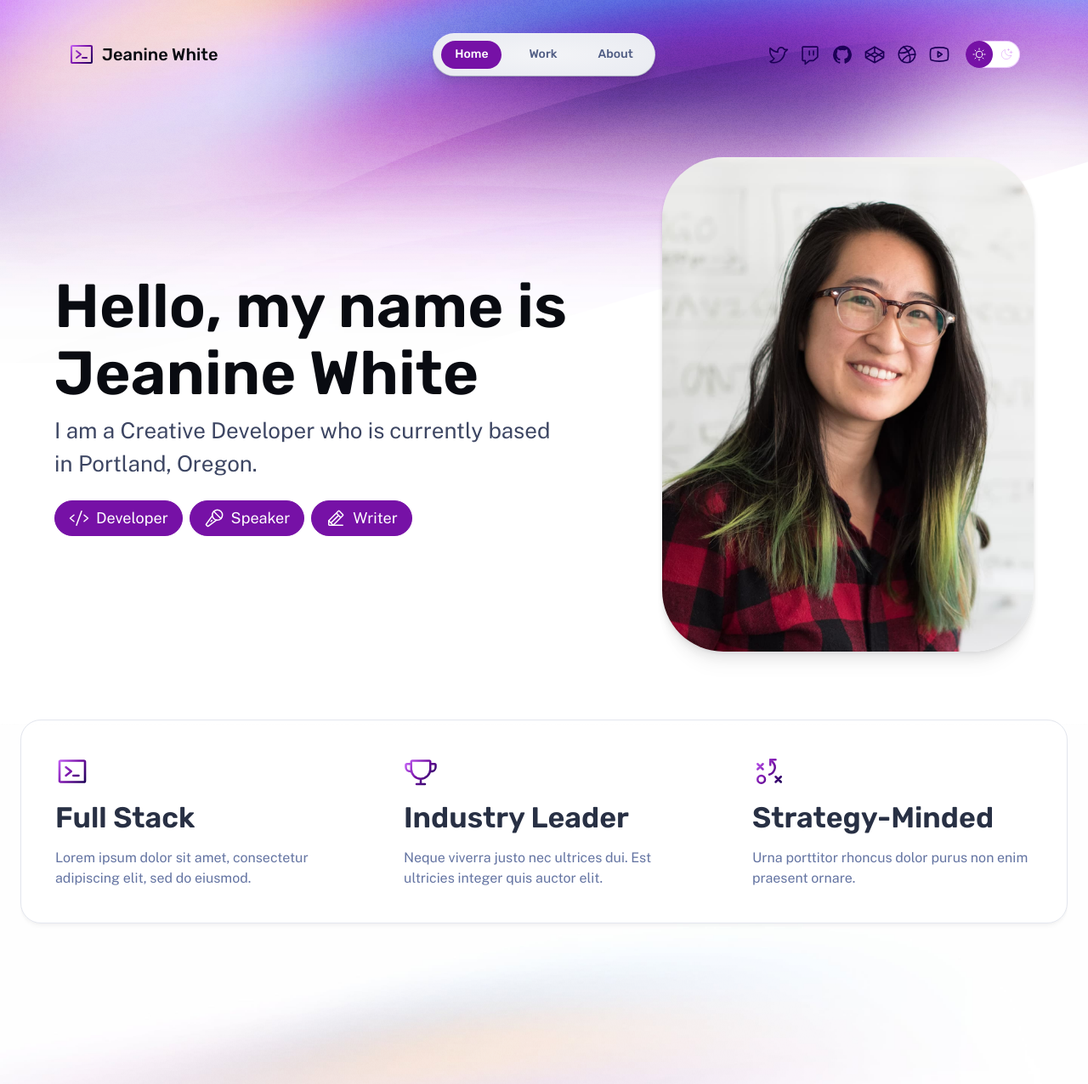
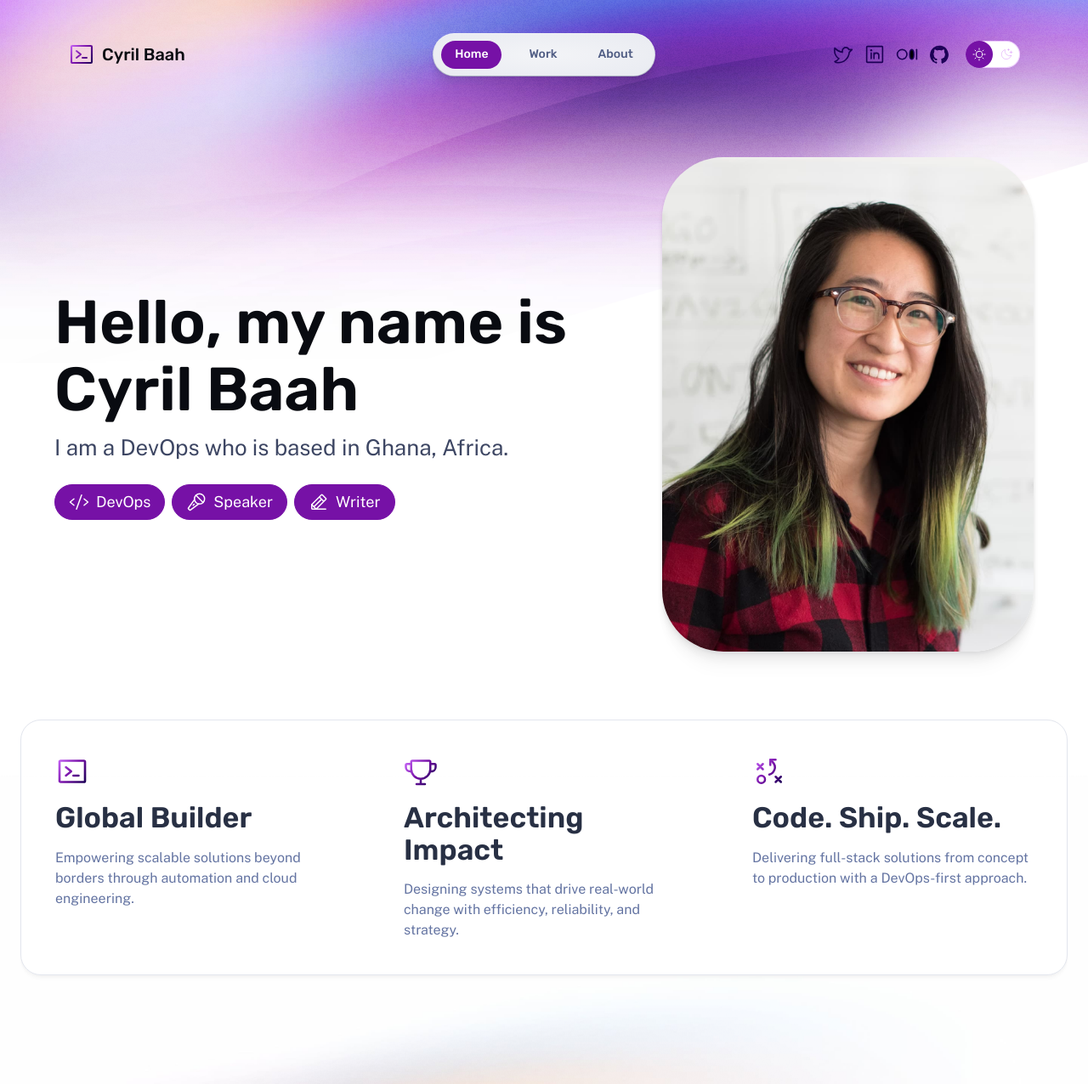
Before and after one commit to CyrilBaah/Website, an Astro site: page / in a window 1280 px wide. Shown: the top 1276 px of the page at 85% size. Built offline with nearby package versions, Linux system fonts and the light colour scheme; Astro itself is replaced by a stand-in of ours.

Commit message:
Navigation and links

```diff
--- a/src/components/Footer.astro
+++ b/src/components/Footer.astro
@@ -9,7 +9,7 @@ const currentYear = new Date().getFullYear();
 			Designed & Developed in Portland with <a href="https://astro.build/">Astro</a>
 			<Icon icon="rocket-launch" size="1.2em" />
 		</p>
-		<p>&copy; {currentYear} Jeanine White</p>
+		<p>&copy; {currentYear} Cyril Baah</p>
 	</div>
 	<p class="socials">
 		<a href="https://twitter.com/me"> Twitter</a>
--- a/src/components/IconPaths.ts
+++ b/src/components/IconPaths.ts
@@ -35,4 +35,5 @@ export const iconPaths = {
 	'linkedin-logo': `<rect width="184" height="184" x="36" y="36" fill="none" stroke-linecap="round" stroke-linejoin="round" stroke-width="16" rx="8"/><path fill="none" stroke-linecap="round" stroke-linejoin="round" stroke-width="16" d="M120 112v64m-32-64v64m32-36a28 28 0 0 1 56 0v36"/><circle stroke="none" cx="88" cy="80" r="12"/>`,
 	'instagram-logo': `<circle cx="128" cy="128" r="40" fill="none" stroke-miterlimit="10" stroke-width="16"/><rect width="184" height="184" x="36" y="36" fill="none" stroke-linecap="round" stroke-linejoin="round" stroke-width="16" rx="48"/><circle cx="180" cy="76" r="12" stroke="none" />`,
 	'tiktok-logo': `<path fill="none" stroke-linecap="round" stroke-linejoin="round" stroke-width="16" d="M168 106a96 96 0 0 0 56 18V84a56 56 0 0 1-56-56h-40v128a28 28 0 1 1-40-25V89a68 68 0 1 0 80 67Z"/>`,
+	'medium-logo': `<circle cx="72" cy="128" r="56" fill="none" stroke="currentColor" stroke-linecap="round" stroke-linejoin="round" stroke-width="16"/><ellipse cx="184" cy="128" rx="24" ry="56" fill="#000000" stroke="currentColor" stroke-linecap="round" stroke-linejoin="round" stroke-width="16"/><line x1="240" y1="72" x2="240" y2="184" fill="#000000" stroke="currentColor" stroke-linecap="round" stroke-linejoin="round" stroke-width="16"/>`,
 };
--- a/src/components/MainHead.astro
+++ b/src/components/MainHead.astro
@@ -7,8 +7,8 @@ interface Props {
 }
 
 const {
-	title = 'Jeanine White: Personal Site',
-	description = 'The personal site of Jeanine White',
+	title = 'Cyril Baah: Personal Site',
+	description = 'The personal site of Cyril Baah',
 } = Astro.props;
 ---
 
--- a/src/components/Nav.astro
+++ b/src/components/Nav.astro
@@ -12,12 +12,13 @@ const textLinks: { label: string; href: string }[] = [
 
 /** Icon links to social media — edit these with links to your profiles! */
 const iconLinks: { label: string; href: string; icon: keyof typeof iconPaths }[] = [
-	{ label: 'Twitter', href: 'https://twitter.com/me', icon: 'twitter-logo' },
-	{ label: 'Twitch', href: 'https://twitch.tv/me', icon: 'twitch-logo' },
-	{ label: 'GitHub', href: 'https://github.com/me', icon: 'github-logo' },
-	{ label: 'CodePen', href: 'https://codepen.io/me', icon: 'codepen-logo' },
-	{ label: 'dribbble', href: 'https://dribbble.com/me', icon: 'dribbble-logo' },
-	{ label: 'YouTube', href: 'https://www.youtube.com/@me/', icon: 'youtube-logo' },
+	{ label: 'Twitter', href: 'https://x.com/baahcy', icon: 'twitter-logo' },
+	{ label: 'Linkedin', href: 'https://linkedin.com/in/cyril-baah', icon: 'linkedin-logo' },
+	{ label: 'Medium', href: 'https://medium.com/@cbaah123', icon: 'medium-logo' },
+
+	{ label: 'GitHub', href: 'https://github.com/CyrilBaah', icon: 'github-logo' },
+
+
 ];
 
 /** Test if a link is pointing to the current page. */
@@ -33,7 +34,7 @@ const isCurrentPage = (href: string) => {
 	<div class="menu-header">
 		<a href="/" class="site-title">
 			<Icon icon="terminal-window" color="var(--accent-regular)" size="1.6em" gradient />
-			Jeanine White
+			Cyril Baah
 		</a>
 		<menu-button>
 			<template>
--- a/src/components/Skills.astro
+++ b/src/components/Skills.astro
@@ -5,18 +5,18 @@ import Icon from './Icon.astro';
 <section class="box skills">
 	<div class="stack gap-2 lg:gap-4">
 		<Icon icon="terminal-window" color="var(--accent-regular)" size="2.5rem" gradient />
-		<h2>Full Stack</h2>
-		<p>Lorem ipsum dolor sit amet, consectetur adipiscing elit, sed do eiusmod.</p>
+		<h2>Global Builder</h2>
+		<p>Empowering scalable solutions beyond borders through automation and cloud engineering.</p>
 	</div>
 	<div class="stack gap-2 lg:gap-4">
 		<Icon icon="trophy" color="var(--accent-regular)" size="2.5rem" gradient />
-		<h2>Industry Leader</h2>
-		<p>Neque viverra justo nec ultrices dui. Est ultricies integer quis auctor elit.</p>
+		<h2>Architecting Impact</h2>
+		<p>Designing systems that drive real-world change with efficiency, reliability, and strategy.</p>
 	</div>
 	<div class="stack gap-2 lg:gap-4">
 		<Icon icon="strategy" color="var(--accent-regular)" size="2.5rem" gradient />
-		<h2>Strategy-Minded</h2>
-		<p>Urna porttitor rhoncus dolor purus non enim praesent ornare.</p>
+		<h2>Code. Ship. Scale.</h2>
+		<p>Delivering full-stack solutions from concept to production with a DevOps-first approach.</p>
 	</div>
 </section>
 
--- a/src/pages/about.astro
+++ b/src/pages/about.astro
@@ -5,7 +5,7 @@ import ContactCTA from '../components/ContactCTA.astro';
 import Hero from '../components/Hero.astro';
 ---
 
-<BaseLayout title="About | Jeanine White" description="About Jeanine White Lorem Ipsum">
+<BaseLayout title="About | Cyril Baah" description="About Cyril Baah Lorem Ipsum">
 	<div class="stack gap-20">
 		<main class="wrapper about">
 			<Hero
@@ -16,7 +16,7 @@ import Hero from '../components/Hero.astro';
 					width="1553"
 					height="873"
 					src="/assets/at-work.jpg"
-					alt="Jeanine White at work with a colleague"
+					alt="Cyril Baah at work with a colleague"
 				/>
 			</Hero>
 
--- a/src/pages/index.astro
+++ b/src/pages/index.astro
@@ -30,19 +30,19 @@ const projects = (await getCollection('work'))
 		<div class="wrapper stack gap-8 lg:gap-20">
 			<header class="hero">
 				<Hero
-					title="Hello, my name is Jeanine White"
-					tagline="I am a Creative Developer who is currently based in Portland, Oregon."
+					title="Hello, my name is Cyril Baah"
+					tagline="I am a DevOps who is based in Ghana, Africa."
 					align="start"
 				>
 					<div class="roles">
-						<Pill><Icon icon="code" size="1.33em" /> Developer</Pill>
+						<Pill><Icon icon="code" size="1.33em" /> DevOps</Pill>
 						<Pill><Icon icon="microphone-stage" size="1.33em" /> Speaker</Pill>
 						<Pill><Icon icon="pencil-line" size="1.33em" /> Writer</Pill>
 					</div>
 				</Hero>
 
 				<img
-					alt="Jeanine White smiling in a red plaid shirt and tortoise shell glasses"
+					alt="Cyril Baah smiling in a red plaid shirt and tortoise shell glasses"
 					width="480"
 					height="620"
 					src="/assets/portrait.jpg"
--- a/src/pages/work.astro
+++ b/src/pages/work.astro
@@ -14,8 +14,8 @@ const projects = (await getCollection('work')).sort(
 ---
 
 <BaseLayout
-	title="My Work | Jeanine White"
-	description="Learn about Jeanine White's most recent projects"
+	title="My Work | Cyril Baah"
+	description="Learn about Cyril Baah's most recent projects"
 >
 	<div class="stack gap-20">
 		<main class="wrapper stack gap-8">
```
Also changed, not shown: 1 other file.
